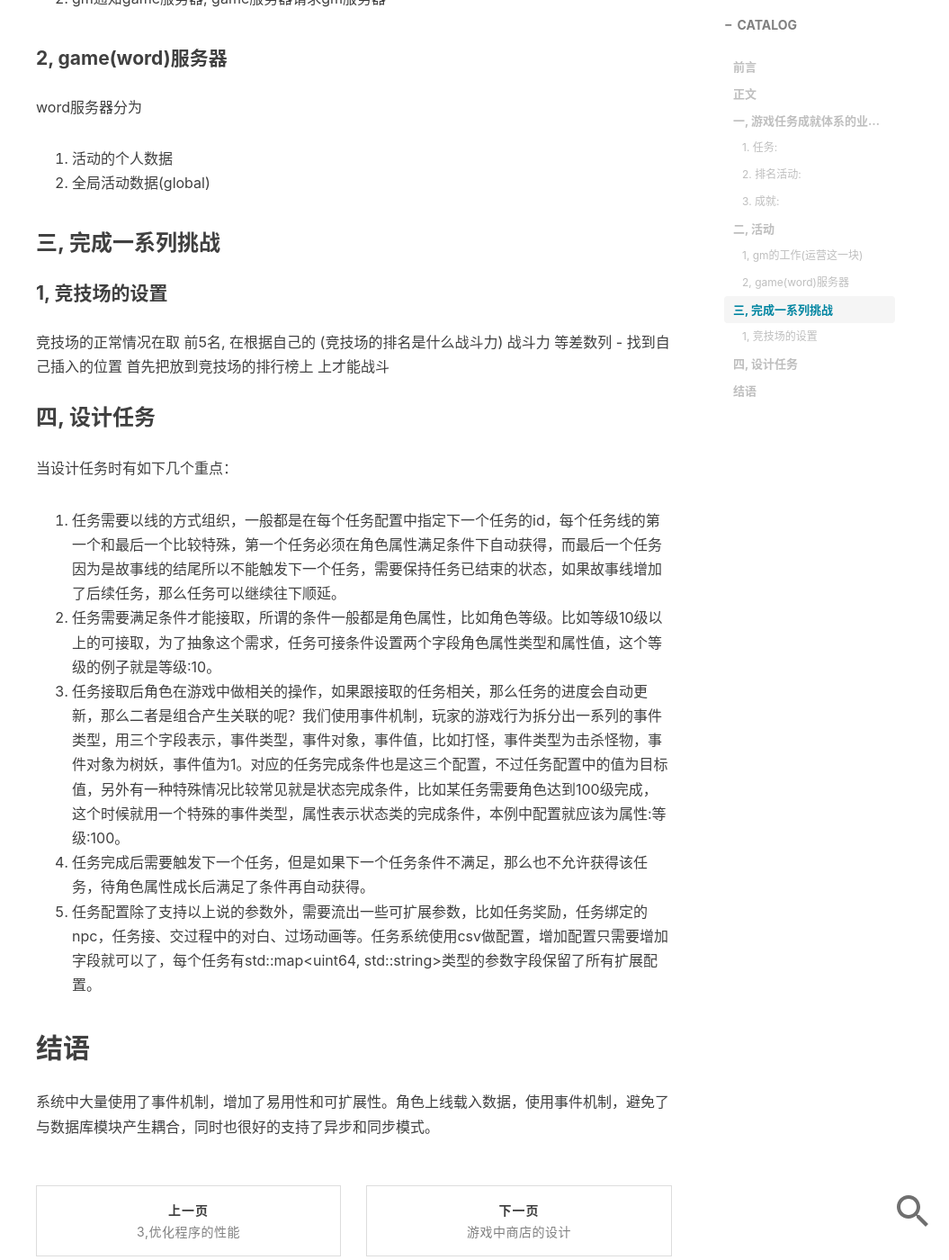
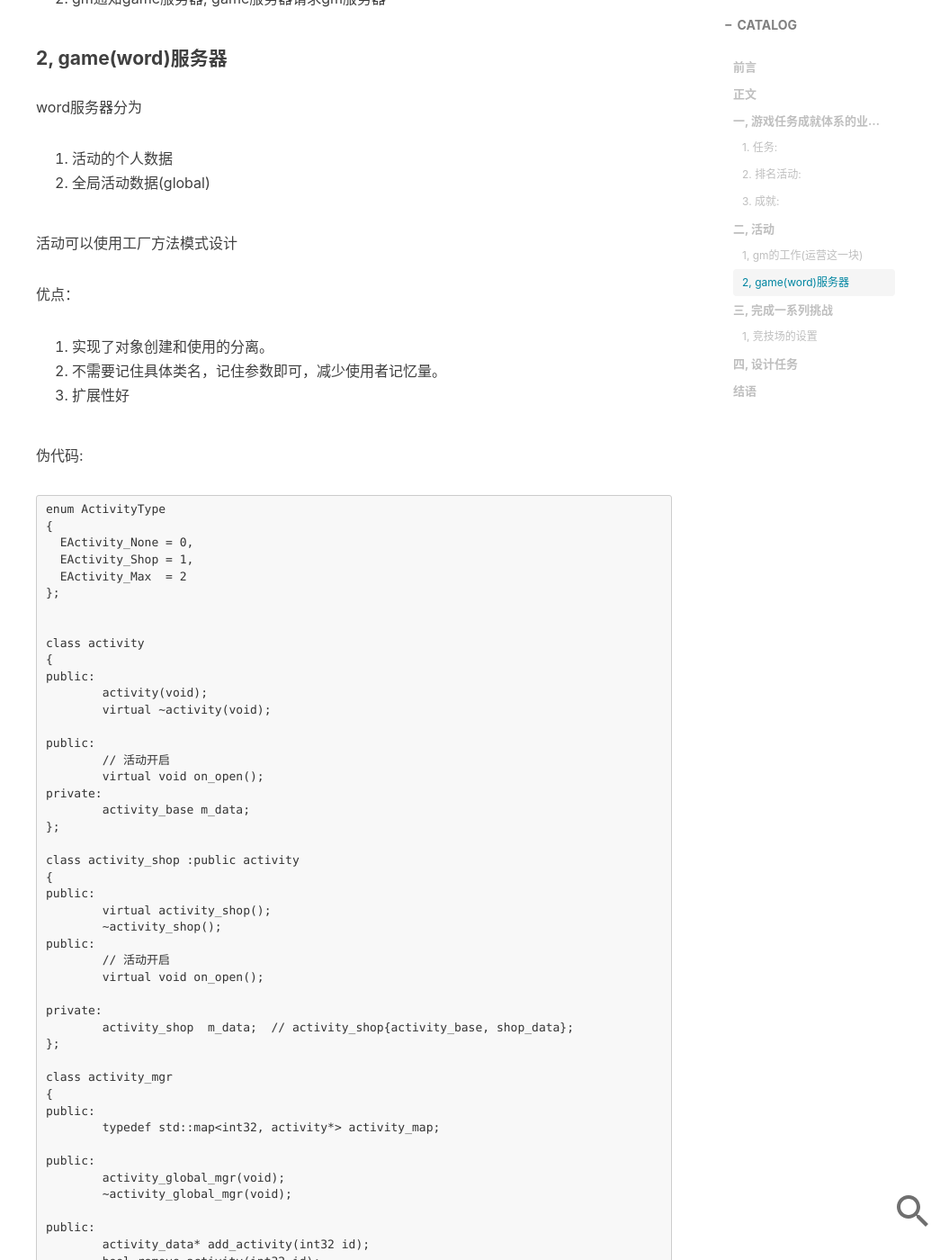
Before and after one commit to chensongpoixs/chensongpoixs.github.io, a Jekyll site: the page built from _posts/2019-01-02-游戏任务成就体系.md, in a window 1280 px wide and 1400 px high, scrolled down 4301 px. Shown: the whole window at 90% size, without its empty margins (225-1280 px from the left). Built offline with Jekyll 4.4.1, drawn with Linux system fonts in a browser that asks for light colours; nearby versions of some CDN libraries; comment, search, counter and statistics services are not loaded; some of the changed text lies outside the part shown.

Commit message:
工厂方法模式

````diff
--- a/_posts/2019-01-02-游戏任务成就体系.md
+++ b/_posts/2019-01-02-游戏任务成就体系.md
@@ -109,8 +109,75 @@ gm服务器的活动业务逻辑主要分为两类：
 
 word服务器分为
 
+
 1. 活动的个人数据
 2. 全局活动数据(global)
+
+活动可以使用工厂方法模式设计
+
+优点：
+
+1. 实现了对象创建和使用的分离。
+2. 不需要记住具体类名，记住参数即可，减少使用者记忆量。
+3. 扩展性好
+
+伪代码:
+
+```
+enum ActivityType
+{
+  EActivity_None = 0,
+  EActivity_Shop = 1,
+  EActivity_Max  = 2
+};
+
+
+class activity
+{
+public:
+	activity(void);
+	virtual ~activity(void);
+
+public:
+	// 活动开启
+	virtual void on_open();
+private:
+	activity_base m_data;
+};
+
+class activity_shop :public activity
+{
+public:
+	virtual activity_shop();
+	~activity_shop();
+public:
+	// 活动开启
+	virtual void on_open();
+
+private:
+	activity_shop  m_data;  // activity_shop{activity_base, shop_data};
+};
+
+class activity_mgr
+{
+public:
+	typedef std::map<int32, activity*> activity_map;
+
+public:
+	activity_global_mgr(void);
+	~activity_global_mgr(void);
+
+public:
+	activity_data* add_activity(int32 id);
+	bool remove_activity(int32 id);
+private:
+	activity* _create_activity(int32 id, int32 type);
+
+private:
+	activity_map		m_activitys;
+};
+
+```
 
 ### 三, 完成一系列挑战
 
@@ -130,7 +197,6 @@ word服务器分为
 4. 任务完成后需要触发下一个任务，但是如果下一个任务条件不满足，那么也不允许获得该任务，待角色属性成长后满足了条件再自动获得。
 5. 任务配置除了支持以上说的参数外，需要流出一些可扩展参数，比如任务奖励，任务绑定的npc，任务接、交过程中的对白、过场动画等。任务系统使用csv做配置，增加配置只需要增加字段就可以了，每个任务有std::map<uint64, std::string>类型的参数字段保留了所有扩展配置。
 
-
 ## 结语
 
 
````
